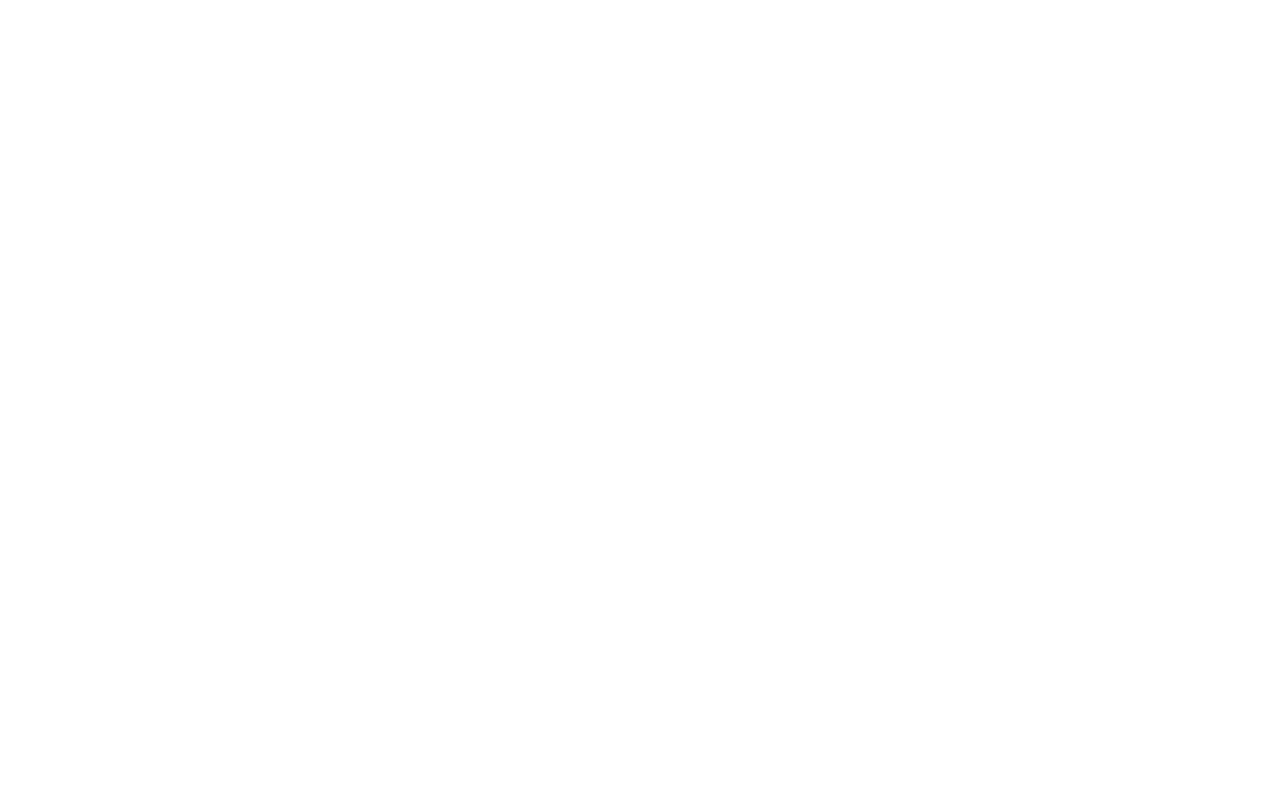
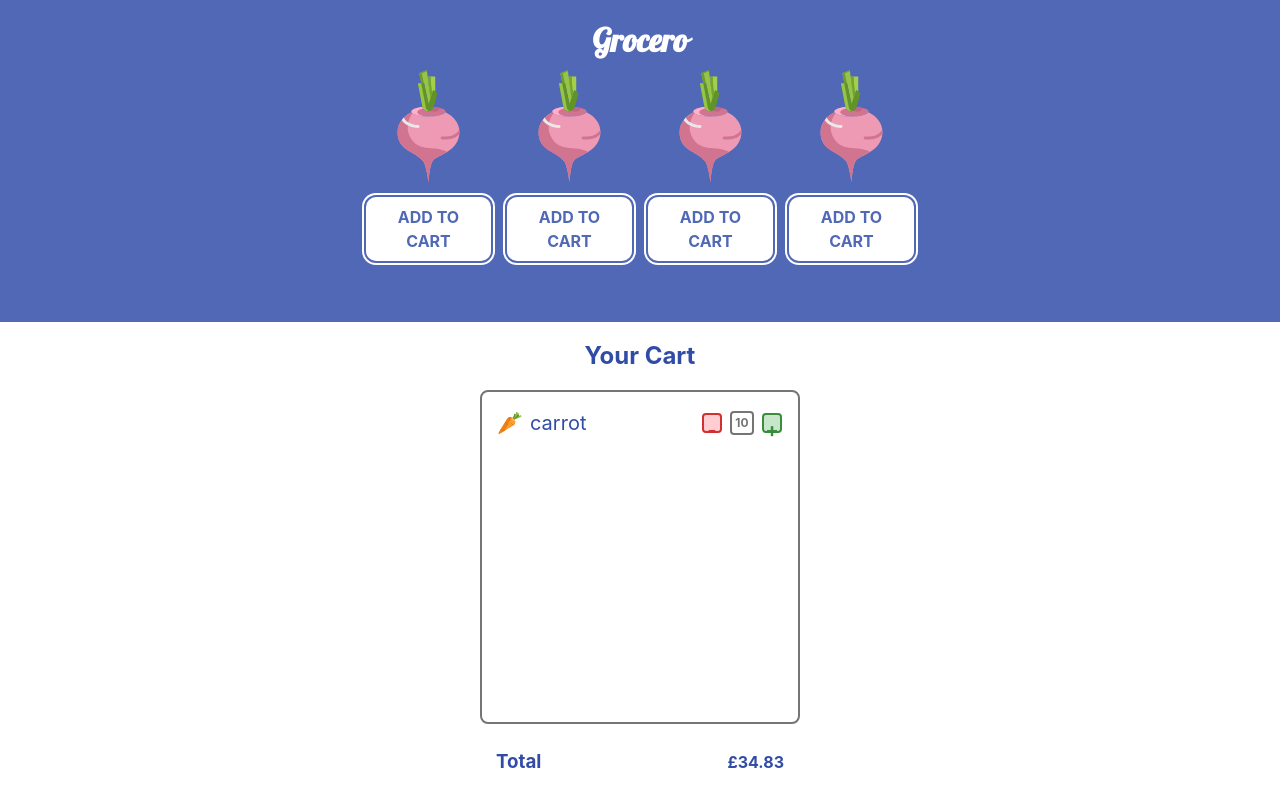
Before and after one commit to Florjan96/hoxton-react-grocero, a React (Vite) app: page / in a window 1280 px wide. Built offline with nearby package versions, Linux system fonts and the light colour scheme.

Commit message:
Created state and looping

```diff
--- a/src/App.tsx
+++ b/src/App.tsx
@@ -2,9 +2,8 @@
 import logo from "./logo.svg";
 import "./App.css";
 
-
 function App() {
-   const[store, setStore] = useState( [
+  const [store, setStore] = useState([
     {
       id: 1,
       name: "beetroot",
@@ -15,12 +14,12 @@
       id: 2,
       name: "carrot",
       price: 0.35,
-      inCart: 10,
+      inCart: 8,
     },
     {
       id: 3,
       name: "apple",
-      price: 0.40,
+      price: 0.4,
       inCart: 7,
     },
     {
@@ -28,17 +27,61 @@
       name: "apricot",
       price: 0.61,
       inCart: 5,
-    }])
-console.log(store)
+    },
+  ]);
+
   //  let itemsInCart = store
   //  itemsInCart = itemsInCart.filter(item => item.amountInCart > 0)
 
-
   return (
     <div className="App">
+      <header id="store">
+        <h1>Grocero</h1>
 
+        <ul className="item-list store--item-list">
+          {store.map( item => (
+            <li>
+              <div className="store--item-icon">
+                <img alt="beetroot" src="/assets/icons/001-beetroot.svg" />
+              </div>
+              <button>Add to cart</button>
+            </li>
+          ))}
+        </ul>
+      </header>
 
-  </div>);
+      <main id="cart">
+        <h2>Your Cart</h2>
+
+        <div className="cart--item-list-container">
+          <ul className="item-list cart--item-list">
+            <li>
+              <img
+                className="cart--item-icon"
+                src="/assets/icons/002-carrot.svg"
+                alt="carrot"
+              />
+
+              <p>carrot</p>
+              <button className="quantity-btn remove-btn center">-</button>
+              <span className="quantity-text center">10</span>
+              <button className="quantity-btn add-btn center">+</button>
+            </li>
+          </ul>
+        </div>
+
+        <div className="total-section">
+          <div>
+            <h3>Total</h3>
+          </div>
+
+          <div>
+            <span className="total-number">£34.83</span>
+          </div>
+        </div>
+      </main>
+    </div>
+  );
 }
 
 export default App;
```
